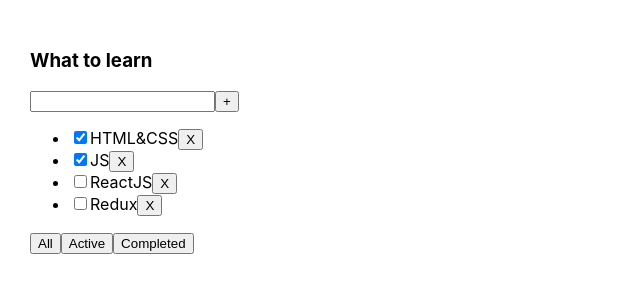
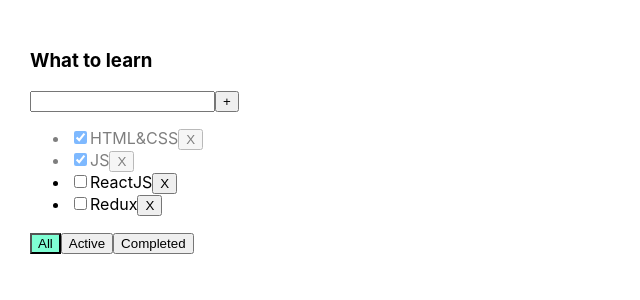
Before and after one commit to cheechoo28/to-do-list, a React (Create React App) app: page / in a window 1280 px wide. Shown: the top 300 px of the page, without its empty margins (0-640 px from the left). Built offline with nearby package versions, Linux system fonts and the light colour scheme.

Commit message:
to-do-list-4

```diff
--- a/src/App.css
+++ b/src/App.css
@@ -6,3 +6,18 @@
 .App > div {
   margin-right: 50px;
 }
+
+.error {
+  border: red 1px solid;
+}
+
+.error-message {
+  color: red;
+}
+
+.active-filter {
+  background-color: aquamarine;
+}
+.is-done {
+  opacity: 0.5;
+}
--- a/src/App.tsx
+++ b/src/App.tsx
@@ -28,6 +28,13 @@
         let task = {id: v1(), title: title, isDone: false}
         setTasks([task, ...tasks])
     }
+    function changeStatus(taskID: string, isDone: boolean) {
+        let task = tasks.find(t => t.id === taskID)
+        if(task) {
+            task.isDone = isDone
+            setTasks([...tasks])
+        }
+    }
 
     let tasksForTodoList = tasks
     if (filter === "active") {
@@ -44,6 +51,8 @@
                       removeTask={removeTask}
                       changeFilter={changeFilter}
                       addTask={addTask}
+                      changeStatus={changeStatus}
+                      filter={filter}
             />
         </div>
     );
--- a/src/TodoList.tsx
+++ b/src/TodoList.tsx
@@ -10,27 +10,36 @@
 type PropsType = {
     title: string
     tasks: Array<TasksType>
+    filter: FilterType
     removeTask: (taskID: string) => void
     changeFilter: (value: FilterType) => void
     addTask: (title: string) => void
+    changeStatus: (taskID: string, isDone: boolean) => void
 }
 
 export function TodoList(props: PropsType) {
 
     const [newTitleForTask, setNewTitleForTask] = useState<string>('')
+    const [error, setError] = useState<string | null>(null)
 
     const addTask = () => {
-        props.addTask(newTitleForTask)
-        setNewTitleForTask('')
+        if (newTitleForTask.trim() !== '') {
+            props.addTask(newTitleForTask.trim())
+            setNewTitleForTask('')
+        } else {
+            setError("Title is required!")
+        }
     }
     const onChangeHandler = (e: ChangeEvent<HTMLInputElement>) => {
         setNewTitleForTask(e.currentTarget.value)
     }
     const onKeyPressHandler = (e: KeyboardEvent<HTMLInputElement>) => {
+        setError(null)
         if (e.charCode === 13) {
             addTask()
         }
     }
+
 
     const changeFilterToAll = () => {
         props.changeFilter("all")
@@ -46,21 +55,27 @@
         <div>
             <h3>{props.title}</h3>
             <div>
-                <input value={newTitleForTask}
-                       onChange={onChangeHandler}
-                       onKeyPress={onKeyPressHandler}
+                <input
+                    className={error ? "error" : ""}
+                    value={newTitleForTask}
+                    onChange={onChangeHandler}
+                    onKeyPress={onKeyPressHandler}
                 />
                 <button onClick={addTask}>+</button>
             </div>
+            {error && <div className={"error-message"}>{error}</div>}
             <ul>
                 {
                     props.tasks.map(t => {
 
                             const removeTask = () => props.removeTask(t.id)
+                            const onChangeStatus = (e: ChangeEvent<HTMLInputElement>) => {
+                                props.changeStatus(t.id, e.currentTarget.checked)
+                            }
 
                             return (
-                                <li>
-                                    <input type="checkbox" checked={t.isDone}/>
+                                <li key={t.id} className={t.isDone ? "is-done" : ""}>
+                                    <input type="checkbox" checked={t.isDone} onChange={onChangeStatus}/>
                                     <span>{t.title}</span>
                                     <button onClick={removeTask}>X</button>
                                 </li>)
@@ -69,9 +84,9 @@
                 }
             </ul>
             <div>
-                <button onClick={changeFilterToAll}>All</button>
-                <button onClick={changeFilterToActive}>Active</button>
-                <button onClick={changeFilterToCompleted}>Completed</button>
+                <button onClick={changeFilterToAll} className={props.filter === "all" ? "active-filter" : ""}>All</button>
+                <button onClick={changeFilterToActive} className={props.filter === "active" ? "active-filter" : ""}>Active</button>
+                <button onClick={changeFilterToCompleted} className={props.filter === "completed" ? "active-filter" : ""}>Completed</button>
             </div>
         </div>
     )
```
